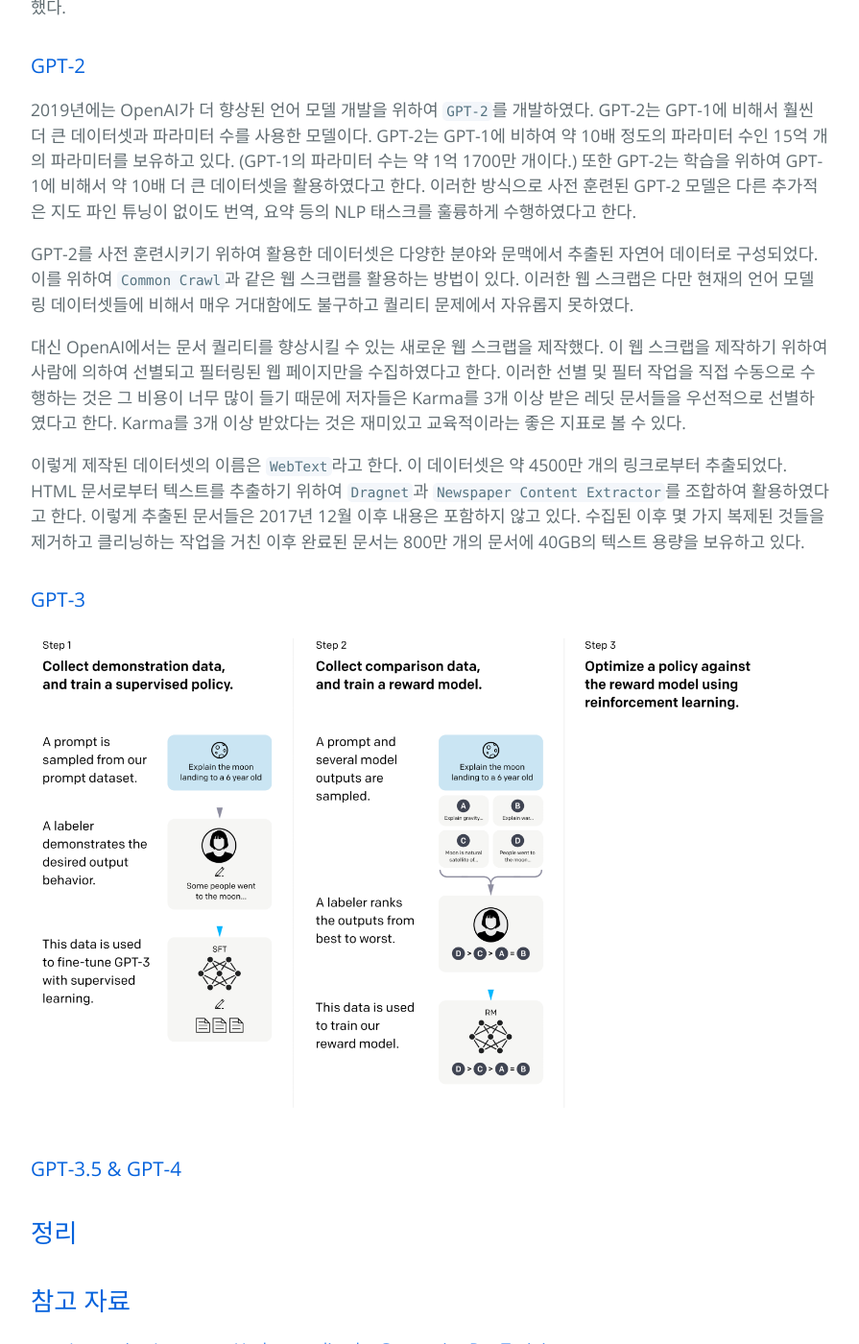
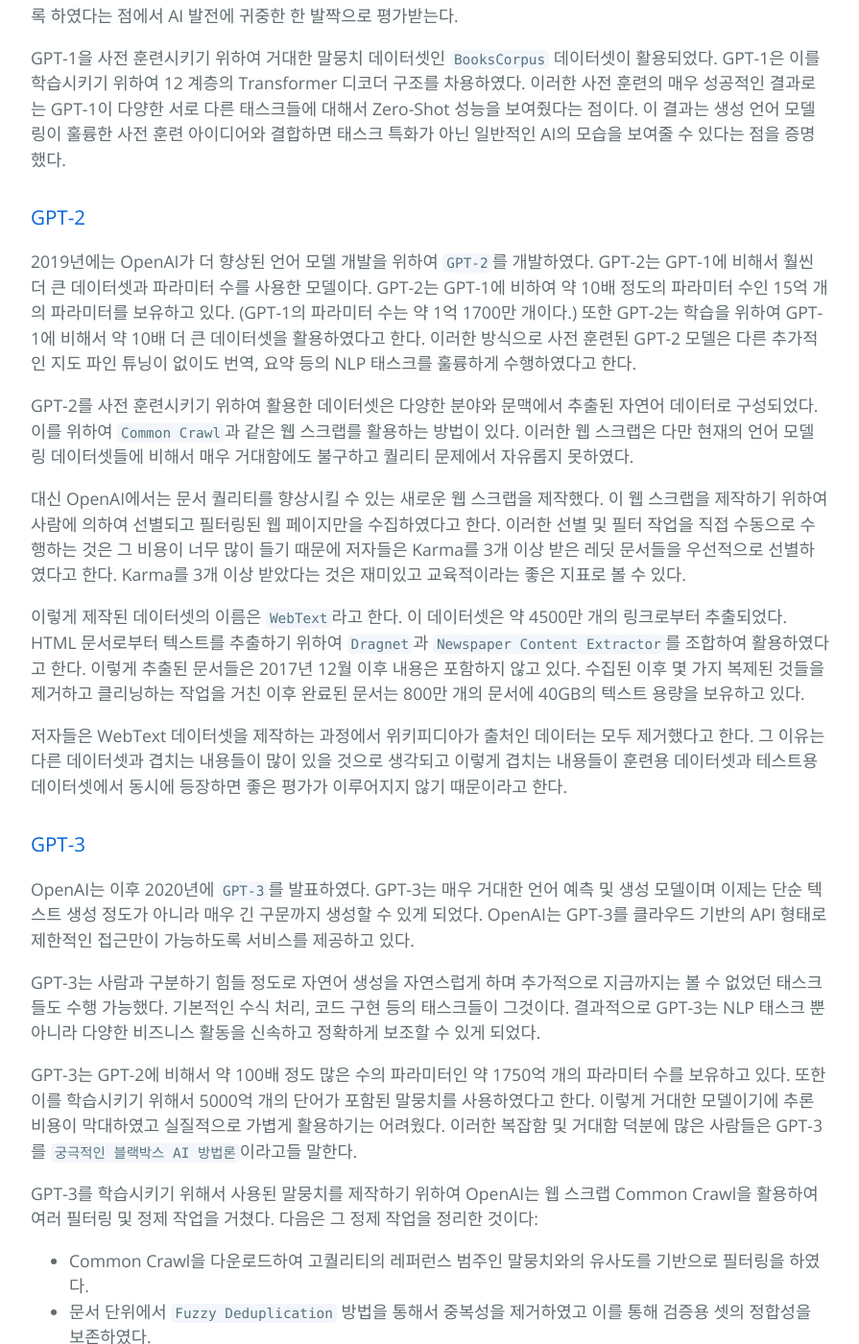
Before and after one commit to hcnoh/hcnoh.github.io, a Jekyll site: the page built from drafts/2024-01-05-nlp-05.md, in a window 1280 px wide and 1400 px high, scrolled down 7031 px. Shown: the whole window at 96% size, without its empty margins (192-1087 px from the left). Built offline with Jekyll 4.4.1, drawn with Linux system fonts in a browser that asks for light colours; comment, search, counter and statistics services are not loaded; some of the changed text lies outside the part shown.

Commit message:
gpt 작성중

```diff
--- a/drafts/2024-01-05-nlp-05.md
+++ b/drafts/2024-01-05-nlp-05.md
@@ -20,6 +20,12 @@
 - [GPT 모델 구조](#gpt-모델-구조)
 - [GPT와 BERT의 차이](#gpt와-bert의-차이)
 - [GPT 프레임워크](#gpt-프레임워크)
+    - [비지도 사전 훈련](#비지도-사전-훈련)
+    - [지도 파인 튜닝](#지도-파인-튜닝)
+- [GPT의 발전 과정](#gpt의-발전-과정)
+    - [GPT-1](#gpt-1)
+    - [GPT-2](#gpt-2)
+    - [GPT-3](#gpt-3)
 - [정리](#정리)
 - [참고 자료](#참고-자료)
 - [수정 사항](#수정-사항)
@@ -128,7 +134,7 @@
 GPT-1을 사전 훈련시키기 위하여 거대한 말뭉치 데이터셋인 `BooksCorpus` 데이터셋이 활용되었다. GPT-1은 이를 학습시키기 위하여 12 계층의 Transformer 디코더 구조를 차용하였다. 이러한 사전 훈련의 매우 성공적인 결과로는 GPT-1이 다양한 서로 다른 태스크들에 대해서 Zero-Shot 성능을 보여줬다는 점이다. 이 결과는 생성 언어 모델링이 훌륭한 사전 훈련 아이디어와 결합하면 태스크 특화가 아닌 일반적인 AI의 모습을 보여줄 수 있다는 점을 증명했다.
 
 ### GPT-2
-2019년에는 OpenAI가 더 향상된 언어 모델 개발을 위하여 `GPT-2`를 개발하였다. GPT-2는 GPT-1에 비해서 훨씬 더 큰 데이터셋과 파라미터 수를 사용한 모델이다. GPT-2는 GPT-1에 비하여 약 10배 정도의 파라미터 수인 15억 개의 파라미터를 보유하고 있다. (GPT-1의 파라미터 수는 약 1억 1700만 개이다.) 또한 GPT-2는 학습을 위하여 GPT-1에 비해서 약 10배 더 큰 데이터셋을 활용하였다고 한다. 이러한 방식으로 사전 훈련된 GPT-2 모델은 다른 추가적은 지도 파인 튜닝이 없이도 번역, 요약 등의 NLP 태스크를 훌륭하게 수행하였다고 한다.
+2019년에는 OpenAI가 더 향상된 언어 모델 개발을 위하여 `GPT-2`를 개발하였다. GPT-2는 GPT-1에 비해서 훨씬 더 큰 데이터셋과 파라미터 수를 사용한 모델이다. GPT-2는 GPT-1에 비하여 약 10배 정도의 파라미터 수인 15억 개의 파라미터를 보유하고 있다. (GPT-1의 파라미터 수는 약 1억 1700만 개이다.) 또한 GPT-2는 학습을 위하여 GPT-1에 비해서 약 10배 더 큰 데이터셋을 활용하였다고 한다. 이러한 방식으로 사전 훈련된 GPT-2 모델은 다른 추가적인 지도 파인 튜닝이 없이도 번역, 요약 등의 NLP 태스크를 훌륭하게 수행하였다고 한다.
 
 GPT-2를 사전 훈련시키기 위하여 활용한 데이터셋은 다양한 분야와 문맥에서 추출된 자연어 데이터로 구성되었다. 이를 위하여 `Common Crawl`과 같은 웹 스크랩를 활용하는 방법이 있다. 이러한 웹 스크랩은 다만 현재의 언어 모델링 데이터셋들에 비해서 매우 거대함에도 불구하고 퀄리티 문제에서 자유롭지 못하였다.
 
@@ -136,14 +142,37 @@
 
 이렇게 제작된 데이터셋의 이름은 `WebText`라고 한다. 이 데이터셋은 약 4500만 개의 링크로부터 추출되었다. HTML 문서로부터 텍스트를 추출하기 위하여 `Dragnet`과 `Newspaper Content Extractor`를 조합하여 활용하였다고 한다. 이렇게 추출된 문서들은 2017년 12월 이후 내용은 포함하지 않고 있다. 수집된 이후 몇 가지 복제된 것들을 제거하고 클리닝하는 작업을 거친 이후 완료된 문서는 800만 개의 문서에 40GB의 텍스트 용량을 보유하고 있다.
 
+저자들은 WebText 데이터셋을 제작하는 과정에서 위키피디아가 출처인 데이터는 모두 제거했다고 한다. 그 이유는 다른 데이터셋과 겹치는 내용들이 많이 있을 것으로 생각되고 이렇게 겹치는 내용들이 훈련용 데이터셋과 테스트용 데이터셋에서 동시에 등장하면 좋은 평가가 이루어지지 않기 때문이라고 한다.
+
 ### GPT-3
+OpenAI는 이후 2020년에 `GPT-3`를 발표하였다. GPT-3는 매우 거대한 언어 예측 및 생성 모델이며 이제는 단순 텍스트 생성 정도가 아니라 매우 긴 구문까지 생성할 수 있게 되었다. OpenAI는 GPT-3를 클라우드 기반의 API 형태로 제한적인 접근만이 가능하도록 서비스를 제공하고 있다.
+
+GPT-3는 사람과 구분하기 힘들 정도로 자연어 생성을 자연스럽게 하며 추가적으로 지금까지는 볼 수 없었던 태스크들도 수행 가능했다. 기본적인 수식 처리, 코드 구현 등의 태스크들이 그것이다. 결과적으로 GPT-3는 NLP 태스크 뿐 아니라 다양한 비즈니스 활동을 신속하고 정확하게 보조할 수 있게 되었다.
+
+GPT-3는 GPT-2에 비해서 약 100배 정도 많은 수의 파라미터인 약 1750억 개의 파라미터 수를 보유하고 있다. 또한 이를 학습시키기 위해서 5000억 개의 단어가 포함된 말뭉치를 사용하였다고 한다. 이렇게 거대한 모델이기에 추론 비용이 막대하였고 실질적으로 가볍게 활용하기는 어려웠다. 이러한 복잡함 및 거대함 덕분에 많은 사람들은 GPT-3를 `궁극적인 블랙박스 AI 방법론`이라고들 말한다.
+
+GPT-3를 학습시키기 위해서 사용된 말뭉치를 제작하기 위하여 OpenAI는 웹 스크랩 Common Crawl을 활용하여 여러 필터링 및 정제 작업을 거쳤다. 다음은 그 정제 작업을 정리한 것이다:
+
+- Common Crawl을 다운로드하여 고퀄리티의 레퍼런스 범주인 말뭉치와의 유사도를 기반으로 필터링을 하였다.
+- 문서 단위에서 `Fuzzy Deduplication` 방법을 통해서 중복성을 제거하였고 이를 통해 검증용 셋의 정합성을 보존하였다.
+- 잘 알려진 고퀄리티 레퍼런스 말뭉치를 훈련 과정에서 추가하여 기존 데이터셋의 다양성을 높였다.
+
+특히 3번째 정제 작업에서 포함되는 고퀄리티 레퍼런스는 확장된 WebText 데이터셋, 2개의 인터넷 기반 도서(Books1, Books2), 그리고 영문 위키피디아 등이다.
+
+![](assets/img/2024-01-05-nlp-05/gpt-3-task.png){: width="70%" height="70%"}
+
+위 그림은 기존의 파인 튜닝 방식의 거대 언어 모델 학습 방법에 비해서 GPT-3가 `Zero-Shot`, `One-Shot`, `Few-Shot`으로 어떻게 NLP 태스크를 수행하는지 설명하는 그림이다. GPT-3는 이러한 방식으로 추가 학습 없이 프롬프트를 통한 태스크 설명만으로도 사람 수준의 훌륭한 성능을 보여줄 수 있다.
+
+### GPT-3.5 & GPT-4
+OpenAI는 2022년에 GPT-3를 개선한 `GPT-3.5`를 발표한다. GPT-3.5는 더욱 개선된 말뭉치를 통해서 사전 훈련이 되었다고 한다. 이 말뭉치는 텍스트 뿐 아니라 다양한 코드와 텍스트의 조합으로 구성되어 있다고 한다. 이 말뭉치를 구성하기 위하여 웹에서 수집된 다양한 문서들, 수 만개의 위키피디아 문서들, 미디어 포스트, 뉴스 등을 수집하였다고 한다. 이를 통해서 GPT-3.5는 단어, 문장, 그리고 다양한 웹 컴포넌트 사이의 관계들을 학습할 수 있었다고 한다.
+
 
 ![](assets/img/2024-01-05-nlp-05/rlhf.png)
 
-### GPT-3.5 & GPT-4
+## 정리
+GPT는 그동안의 지도 학습 기반의 언어 모델 연구 방법에서 거대 말뭉치에 대한 사전 훈련과 태스크 특화된 지도 파인 튜닝으로 그 패러다임을 전환한 연구 결과로 평가받는다. 또한 간단하다면 간단한 언어 모델링 방식만 가지고도 충분히 인간 수준으로 언어를 이해할 수 있고 그에 맞는 태스크를 수행할 수 있다는 것을 증명한 연구이기도 하다. 이후 등장한 대부분의 거대 언어 모델 연구가 생성형 위주로 이뤄지고 있다는 점이 바로 그 증거일 것이다.
 
-## 정리
-
+하지만 GPT에도 여러 문제점이 있다. 학습에 활용한 거대 말뭉치에 어떤 문제되는 발언들이 포함되어 있는지를 우리가 전부 캐치하기 어렵다는 점 때문에 GPT가 문제되는 발언들을 생성할 수 있다는 점이다. 비도덕적인 발언이나 또는 흔히 `환상`(Hallucination)이라고 불리우는 거짓된 정보를 그럴듯하게 생성하는 점들일 것이다. 이러한 문제들을 해결하려는 다양한 시도들이 있다. 이러한 방법들 역시 향후에 또 살펴보도록 할 것이다.
 
 ## 참고 자료
 - [Improving Language Understanding by Generative Pre-Training](https://cdn.openai.com/research-covers/language-unsupervised/language_understanding_paper.pdf)
```
Also changed, not shown: assets/img/2024-01-05-nlp-05/gpt-3-task.png (added).
